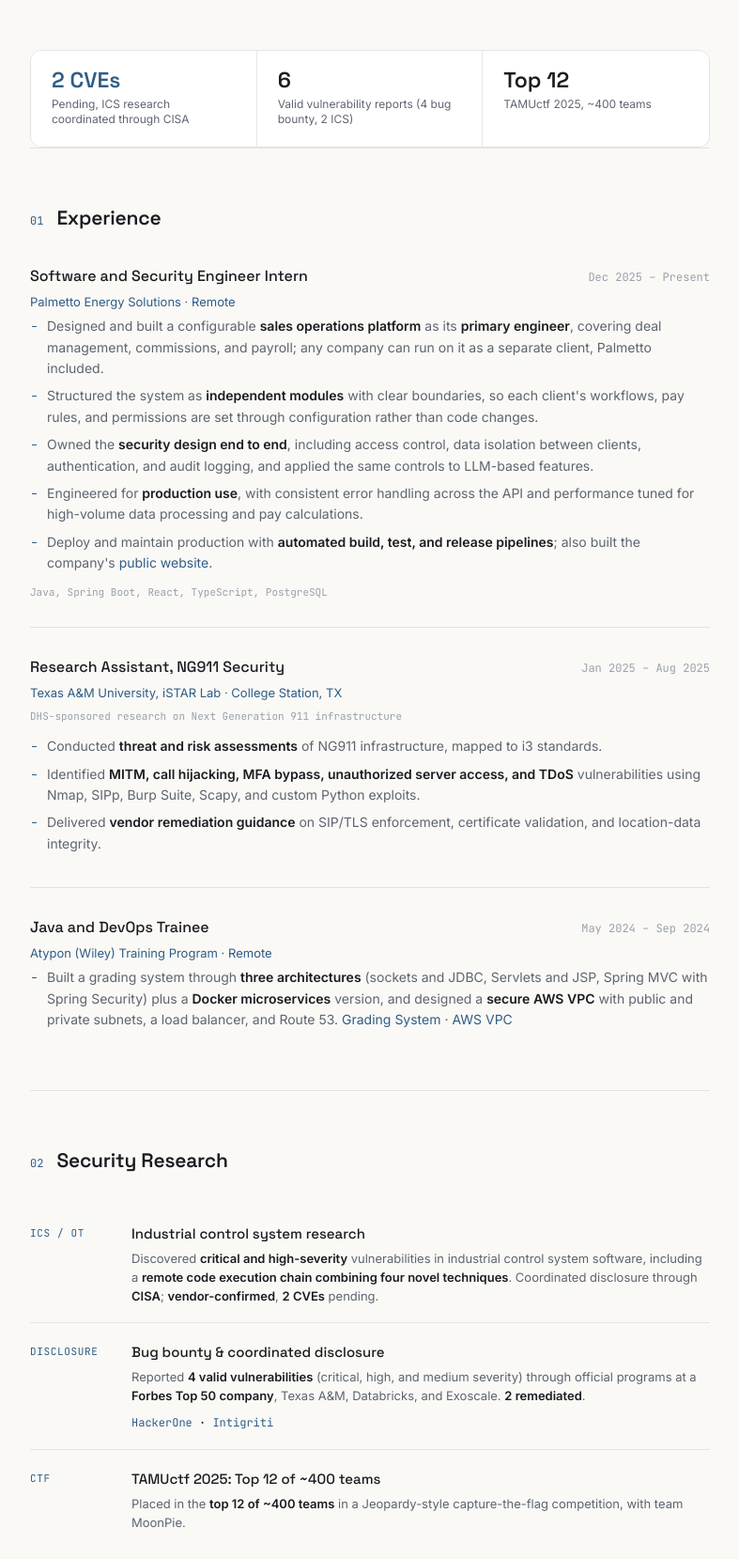
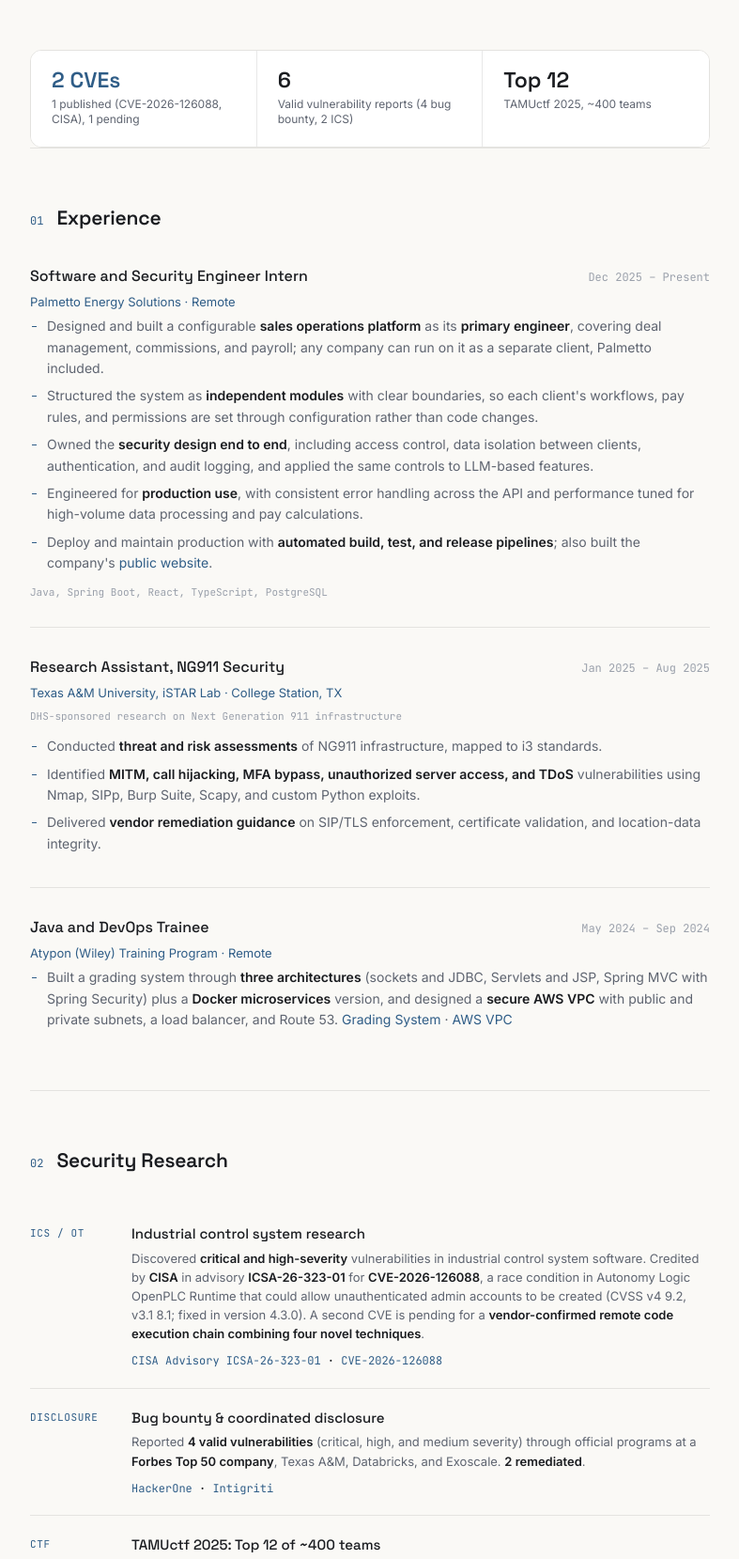
Before and after one commit to TroJan2001/TroJan2001.github.io, a plain HTML site: page index.html in a window 1280 px wide. Shown: the part 351-2010 px from the top of the page at 94% size, without its empty margins (246-1033 px from the left). Drawn offline with Linux system fonts and the light colour scheme.

Commit message:
Add files via upload

```diff
--- a/index.html
+++ b/index.html
@@ -4,7 +4,7 @@
 <meta charset="UTF-8" />
 <meta name="viewport" content="width=device-width, initial-scale=1.0" />
 <title>Noureddin Lutfi | Software and Security Engineer</title>
-<meta name="description" content="Noureddin Lutfi, Software and Security Engineer focused on vulnerability research. M.S. Computer Engineering, Texas A&M University." />
+<meta name="description" content="Noureddin Lutfi, Software and Security Engineer focused on vulnerability research. Credited by CISA for CVE-2026-126088. M.S. Computer Engineering, Texas A&M University." />
 <link rel="preconnect" href="https://fonts.googleapis.com" />
 <link rel="preconnect" href="https://fonts.gstatic.com" crossorigin />
 <link href="https://fonts.googleapis.com/css2?family=Space+Grotesk:wght@400;500;600;700&family=Inter:wght@400;500;600&family=JetBrains+Mono:wght@400;500&display=swap" rel="stylesheet" />
@@ -237,7 +237,7 @@
   </section>
 
   <div class="stats">
-    <div class="stat"><div class="stat-num"><em>2 CVEs</em></div><div class="stat-label">Pending, ICS research coordinated through CISA</div></div>
+    <div class="stat"><div class="stat-num"><em>2 CVEs</em></div><div class="stat-label">1 published (CVE-2026-126088, CISA), 1 pending</div></div>
     <div class="stat"><div class="stat-num">6</div><div class="stat-label">Valid vulnerability reports (4 bug bounty, 2 ICS)</div></div>
     <div class="stat"><div class="stat-num">Top 12</div><div class="stat-label">TAMUctf 2025, ~400 teams</div></div>
   </div>
@@ -287,7 +287,8 @@
       <div class="highlight-tag">ICS / OT</div>
       <div class="highlight-body">
         <h3>Industrial control system research</h3>
-        <p>Discovered <strong>critical and high-severity</strong> vulnerabilities in industrial control system software, including a <strong>remote code execution chain combining four novel techniques</strong>. Coordinated disclosure through <strong>CISA</strong>; <strong>vendor-confirmed</strong>, <strong>2 CVEs</strong> pending.</p>
+        <p>Discovered <strong>critical and high-severity</strong> vulnerabilities in industrial control system software. Credited by <strong>CISA</strong> in advisory <strong>ICSA-26-323-01</strong> for <strong>CVE-2026-126088</strong>, a race condition in Autonomy Logic OpenPLC Runtime that could allow unauthenticated admin accounts to be created (CVSS v4 9.2, v3.1 8.1; fixed in version 4.3.0). A second CVE is pending for a <strong>vendor-confirmed remote code execution chain combining four novel techniques</strong>.</p>
+        <div style="margin-top: 9px; font-family: var(--mono); font-size: 12px;"><a href="https://www.cisa.gov/news-events/ics-advisories/icsa-26-323-01" target="_blank" rel="noopener">CISA Advisory ICSA-26-323-01</a> · <a href="https://www.cve.org/CVERecord?id=CVE-2026-126088" target="_blank" rel="noopener">CVE-2026-126088</a></div>
       </div>
     </div>
 
```
